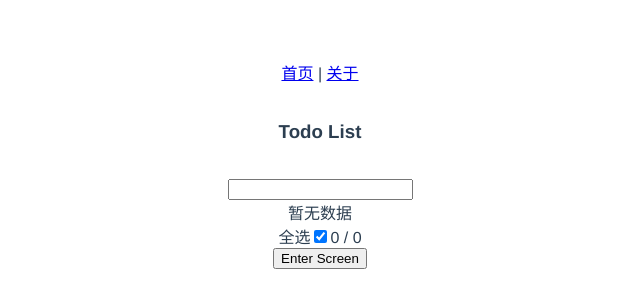
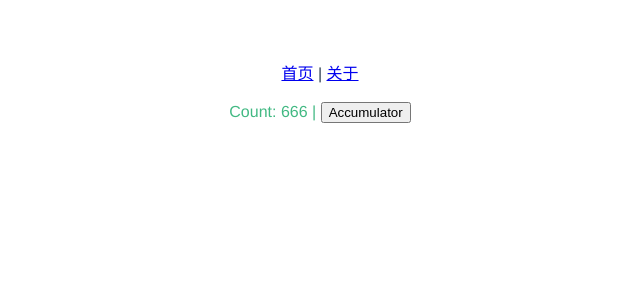
Before and after one commit to SimpleLearnCoding/todos, a Vue app: page / in a window 1280 px wide. Shown: the top 308 px of the page, without its empty margins (320-960 px from the left). Built offline with nearby package versions, Linux system fonts and the light colour scheme.

Commit message:
comment: 计数器组件使用数据源 store 的数据（而非组件内定义的数据）

```diff
--- a/src/components/AccumulatorCounter.vue
+++ b/src/components/AccumulatorCounter.vue
@@ -6,20 +6,29 @@
 </template>
 <script setup>
 
-import {ref} from "vue";
+import {computed, ref} from "vue";
+import {useStore} from "vuex";
 
-/**
- * 使用引入的 ref 函数包裹数字
- * 返回的 count 变量就是响应式的数据
- */
-let count = ref(1)
+/*
+* 使用 useStore 获取数据源
+* */
+let store = useStore()
+/*
+* 定义 count 为数据源 store 中的 count 属性
+* */
+let count = computed(() => store.state.count)
+
 let color = ref('#42b983')
 /**
  * 使用 add 函数实现数字的修改
  * 对于 ref 返回的响应式数据，需要修改 .value 才能生效
+ *
+ * 对于来自数据源的数据，属于 Vuex 统一管理
+ * 需要使用 store.commit("add") 去触发 mutation 来修改数据
+ * 其中 add 必须为 mutations 中已定义的方法
  */
 function add() {
-    count.value++
+    store.commit("add")
     color.value = Math.random() > 0.5 ? '#42b983' : '#55c8d7';
 }
 </script>
--- a/src/pages/HomePage.vue
+++ b/src/pages/HomePage.vue
@@ -42,7 +42,7 @@
  * 控制显示页面的版本号
  * @type {number}
  */
-const version = 1
+const version = 6
 
 import {ref} from "vue";
 
```
